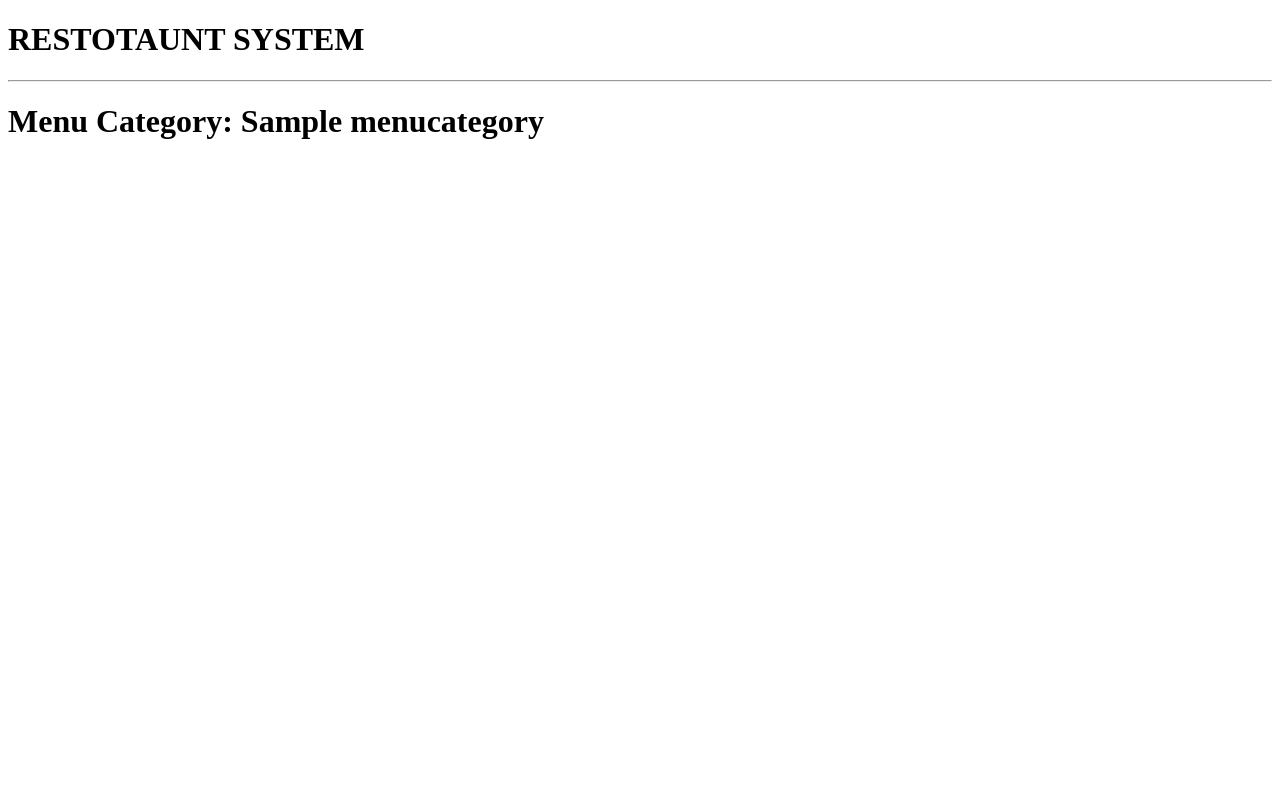
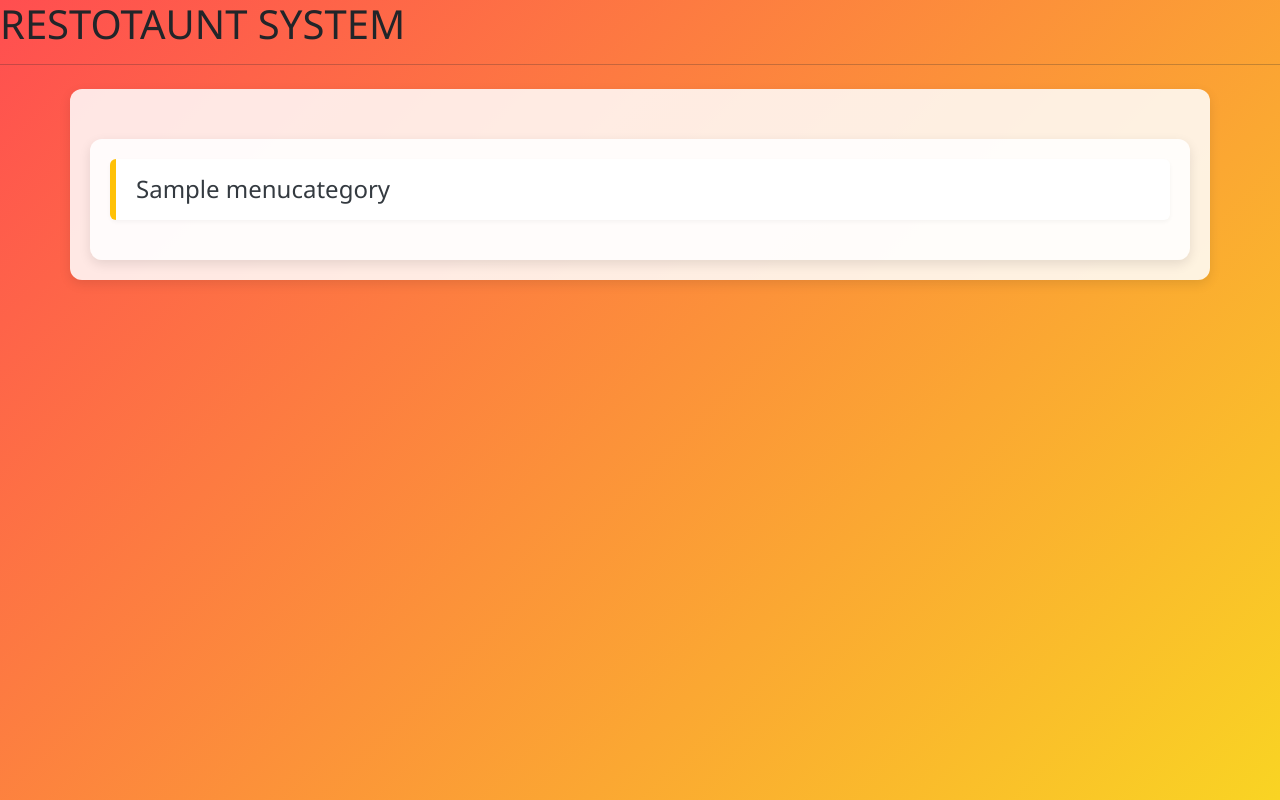
Before and after one commit to Kvas100000/fem_restaurant, a Django app: page /menu-category in a window 1280 px wide. Run offline with Django 5.2, Linux system fonts and the light colour scheme; tables that the repository leaves empty hold one stand-in row (values such as "Sample post").

Commit message:
добавление моделей Customer,Place,OrderedItem,MenuCategory,MenuItem,Reservation,Waiter и подключение их к админке добавление функций в View и сделаны шаблоны для 3 страниц добавлены стили и оформление под три страницы

```diff
--- a/myproject/restik/templates/base.html
+++ b/myproject/restik/templates/base.html
@@ -3,10 +3,16 @@
 <head>
     <meta charset="UTF-8">
     <title>Restoraunt</title>
+    <link href="https://cdn.jsdelivr.net/npm/bootstrap@5.3.2/dist/css/bootstrap.min.css" rel="stylesheet">
+    {% load static %}
+    <link rel="stylesheet" href="{% static 'css/styles.css' %}">
+    {% block head %}{% endblock %}
 </head>
 <body>
-  {% include "header.html" %}
-  {% block content %}
-  {% endblock %}
+    {% include "header.html" %}
+    <div class="container mt-4">
+        {% block content %}
+        {% endblock %}
+    </div>
 </body>
 </html>
--- a/myproject/restik/templates/restic/menu_category.html
+++ b/myproject/restik/templates/restic/menu_category.html
@@ -1,6 +1,16 @@
 {% extends "base.html" %}
-{%block content%}
-  {% for category in menu_category %}
-    <h1>Menu Category: {{ category.name }}</h1>
-  {% endfor %}
-{%endblock%}
+{% load static %}
+
+{% block head %}
+<link rel="stylesheet" href="{% static 'css/menu_category.css' %}">
+{% endblock %}
+
+{% block content %}
+  <div class="container">
+    {% for category in menu_category %}
+      <div class="menu-category">
+        <h1>{{ category.name }}</h1>
+      </div>
+    {% endfor %}
+  </div>
+{% endblock %}
--- /dev/null
+++ b/myproject/static/css/menu_category.css
@@ -0,0 +1,19 @@
+body {
+    background-color: #fffdf8;
+    font-family: 'Segoe UI', sans-serif;
+}
+
+.menu-category {
+    background-color: #fff;
+    border-left: 6px solid #ffc107;
+    padding: 16px 20px;
+    margin-bottom: 20px;
+    border-radius: 6px;
+    box-shadow: 0 2px 4px rgba(0,0,0,0.04);
+}
+
+.menu-category h1 {
+    font-size: 1.5rem;
+    color: #343a40;
+    margin: 0;
+}
--- /dev/null
+++ b/myproject/static/css/styles.css
@@ -0,0 +1,17 @@
+
+body {
+    background: linear-gradient(135deg, #ff4e50, #f9d423);
+    font-family: 'Segoe UI', sans-serif;
+    min-height: 100vh;
+    margin: 0;
+    padding: 0;
+}
+
+
+.container {
+    background-color: rgba(255, 255, 255, 0.85);
+    padding: 20px;
+    border-radius: 12px;
+    margin-top: 30px;
+    box-shadow: 0 4px 12px rgba(0,0,0,0.1);
+}
```
Also changed, not shown: myproject/myproject/settings.py (+6 -2 lines), myproject/restik/templates/restic/place_list.html (+16 -6 lines), myproject/static/css/place_list.css (added, +29 -0 lines).
